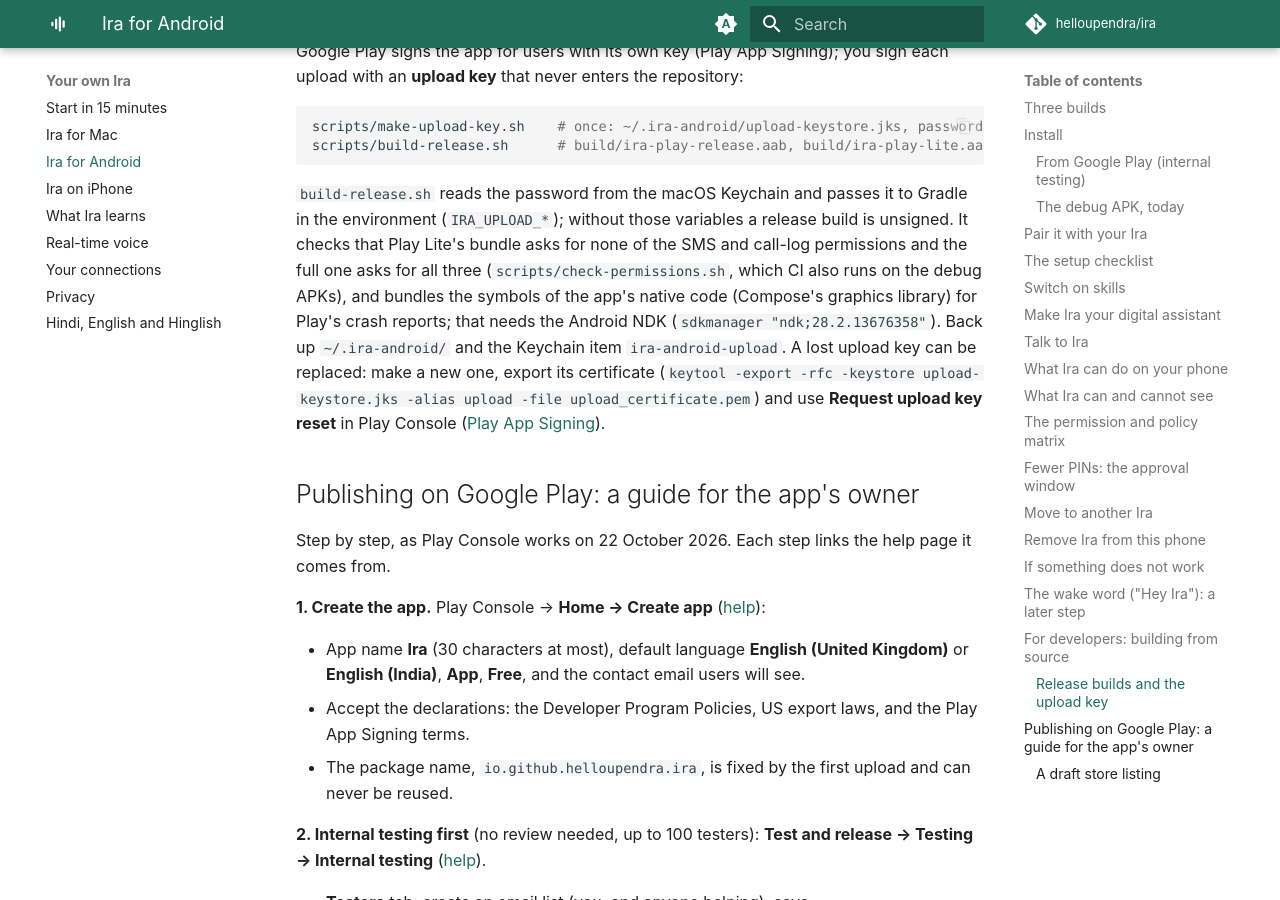
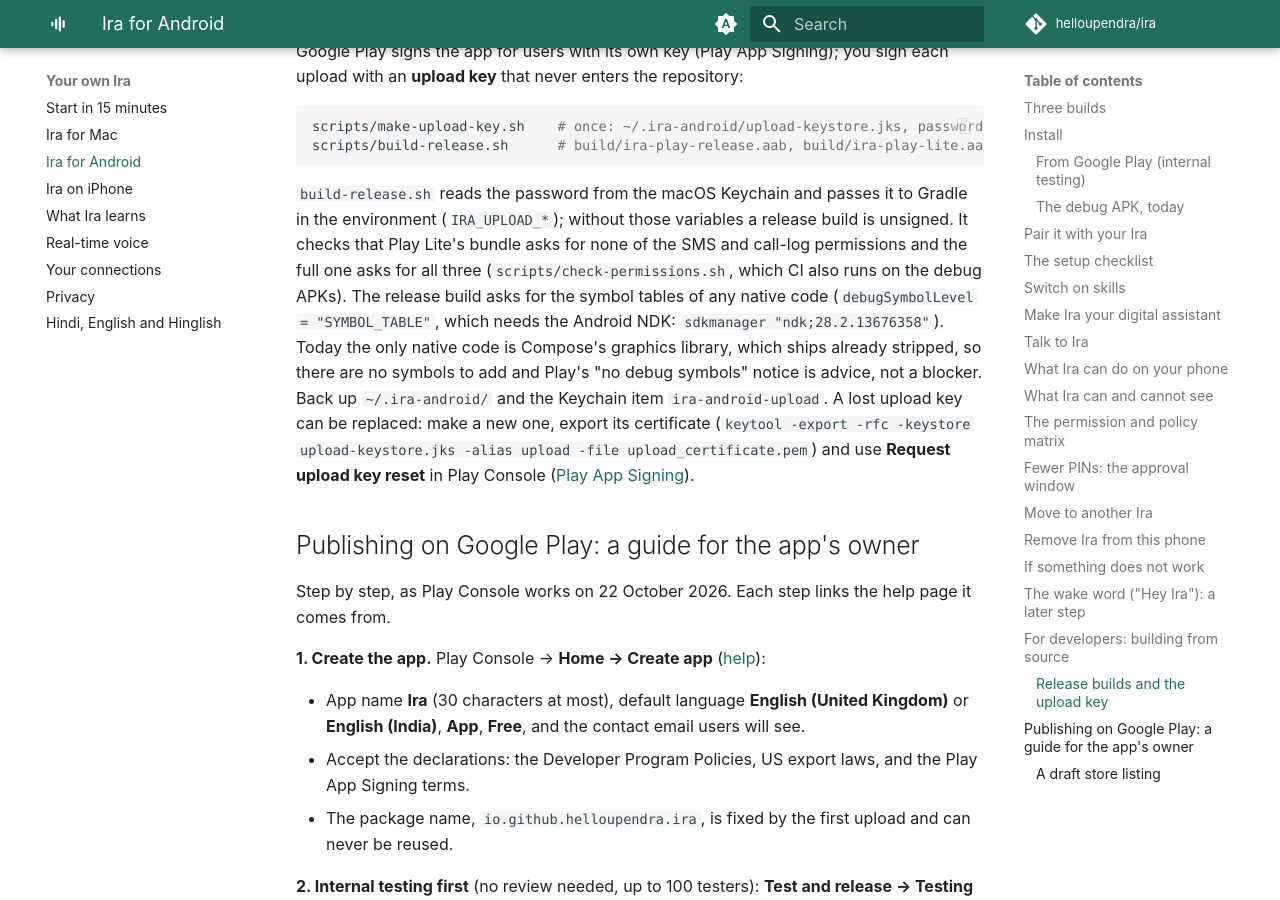
Before and after one commit to helloupendra/ira, an MkDocs documentation site: the page built from docs/clients/android.md, in a window 1280 px wide and 900 px high, scrolled down 13055 px. Built offline with MkDocs 1.6.1 and Material for MkDocs 9.7.7, drawn with Linux system fonts in a browser that asks for light colours; comment, search, counter and statistics services are not loaded.

Commit message:
Say plainly why the Play bundles carry no native symbols today

```diff
--- a/docs/clients/android.md
+++ b/docs/clients/android.md
@@ -442,10 +442,12 @@
 to Gradle in the environment (`IRA_UPLOAD_*`); without those variables a
 release build is unsigned. It checks that Play Lite's bundle asks for none
 of the SMS and call-log permissions and the full one asks for all three
-(`scripts/check-permissions.sh`, which CI also runs on the debug APKs), and
-bundles the symbols of the app's native code (Compose's graphics library)
-for Play's crash reports; that needs the Android NDK
-(`sdkmanager "ndk;28.2.13676358"`). Back up `~/.ira-android/` and the Keychain item
+(`scripts/check-permissions.sh`, which CI also runs on the debug APKs). The
+release build asks for the symbol tables of any native code
+(`debugSymbolLevel = "SYMBOL_TABLE"`, which needs the Android NDK:
+`sdkmanager "ndk;28.2.13676358"`). Today the only native code is Compose's
+graphics library, which ships already stripped, so there are no symbols to
+add and Play's "no debug symbols" notice is advice, not a blocker. Back up `~/.ira-android/` and the Keychain item
 `ira-android-upload`. A lost upload key can be replaced: make a new one,
 export its certificate (`keytool -export -rfc -keystore upload-keystore.jks
 -alias upload -file upload_certificate.pem`) and use **Request upload key
```
